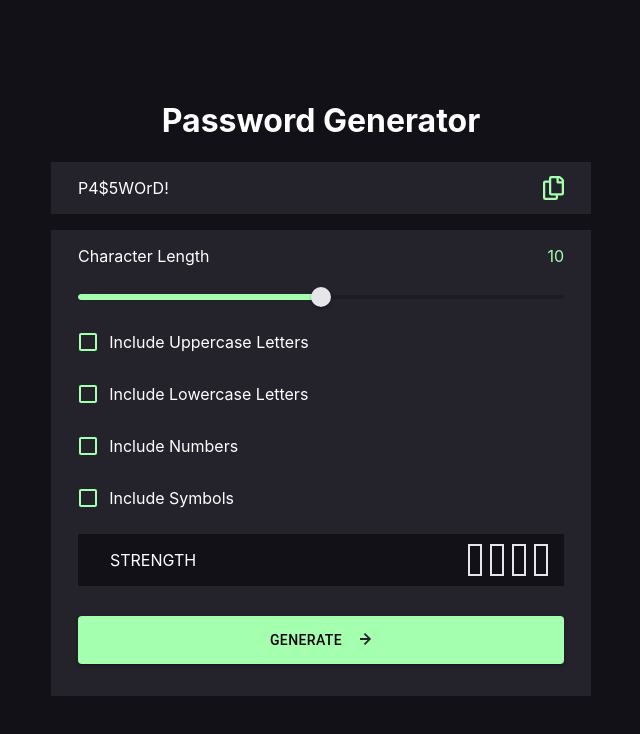
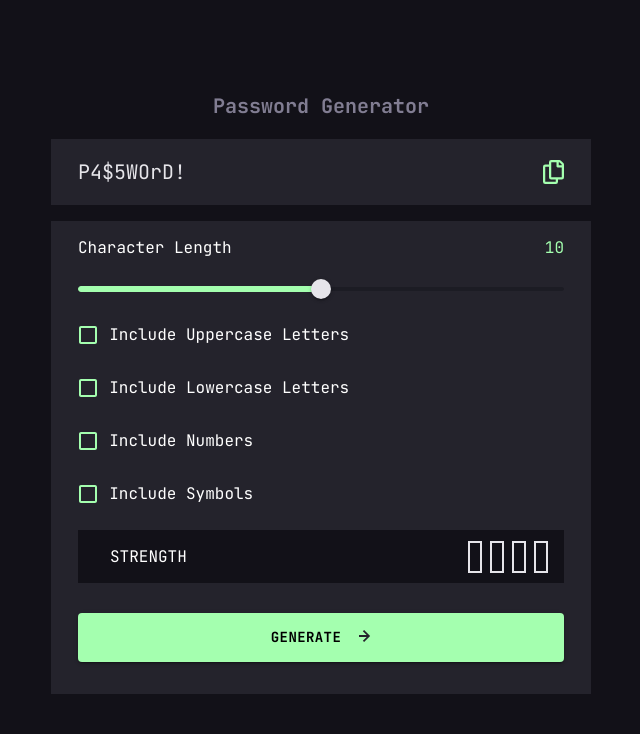
Before and after one commit to vikrambenipal/password-generator, a React (Create React App) app: page / in a window 1280 px wide. Shown: the top 734 px of the page, without its empty margins (319-959 px from the left). Built offline with nearby package versions, Linux system fonts and the light colour scheme.

Commit message:
finishing touches for styling

```diff
--- a/src/App.js
+++ b/src/App.js
@@ -16,7 +16,7 @@ function App() {
     <Box display="flex" flexDirection="column" justifyContent="center" alignItems="center"
     margin="80px auto 0px auto" maxWidth="600px">
       <GlobalStyle />
-      <h1>Password Generator</h1>
+      <h1 style={{ color: theme.grey, fontSize: '20px', marginBottom: '20px' }}>Password Generator</h1>
       <Copy password={password}/>
       <PasswordForm setPassword={setPassword}/>
     </Box>
--- a/src/components/Copy.js
+++ b/src/components/Copy.js
@@ -12,15 +12,17 @@ const Copy = ({ password }) => {
   return (
     <Box width="90%" marginBottom="16px" backgroundColor={theme.box_background_color}>
         <Box display="flex" flexDirection="row" justifyContent="space-between">
-            <p style={{ paddingLeft: "5%"}}>{password}</p>
-            <img onClick={handleCopy} src={iconCopy} alt=""
+            <p style={{ paddingLeft: "5%", color: theme.almost_white, fontSize: '20px' }}>{password}</p>
+            <Box component="img" onClick={handleCopy} src={iconCopy} alt=""
+            sx={{
+              ":hover":{
+                filter: "invert(0%) sepia(0%) saturate(2%) hue-rotate(13deg) brightness(106%) contrast(101%)"
+              }
+            }}
             style={{
               alignSelf: 'center',
               paddingRight: "5%",
               cursor: "pointer",
-              "&:hover": {
-                filter: "invert(99%) sepia(36%) saturate(399%) hue-rotate(182deg) brightness(96%) contrast(91%)"
-              }
             }}/>
         </Box>
     </Box>
--- a/src/components/PasswordForm.js
+++ b/src/components/PasswordForm.js
@@ -122,6 +122,7 @@ const PasswordForm = ({ setPassword }) => {
         <Button onClick={handleGenerate}
         sx={{ color: 'black',
           backgroundColor: theme.neon_green,
+          fontFamily: "JetBrainsMonoBold",
           ":hover": {
             border: '1px solid ' + theme.neon_green,
             bgcolor: theme.box_background_color,
--- a/src/index.css
+++ b/src/index.css
@@ -6,10 +6,25 @@ body {
   -webkit-font-smoothing: antialiased;
   -moz-osx-font-smoothing: grayscale;
 }
-p,h1,h2{
+p,h2{
   color: white;
 }
 code {
   font-family: source-code-pro, Menlo, Monaco, Consolas, 'Courier New',
     monospace;
 }
+@font-face {
+  font-family: JetBrainsMonoBold;
+  src: url('assets/fonts/static/JetBrainsMono-Bold.ttf');
+}
+@font-face {
+  font-family: JetBrainsMono;
+  src: url('assets/fonts/JetBrainsMono-VariableFont_wght.ttf');
+}
+
+p {
+  font-family: JetBrainsMono;
+}
+h1 {
+  font-family: JetBrainsMonoBold;;
+}
```
